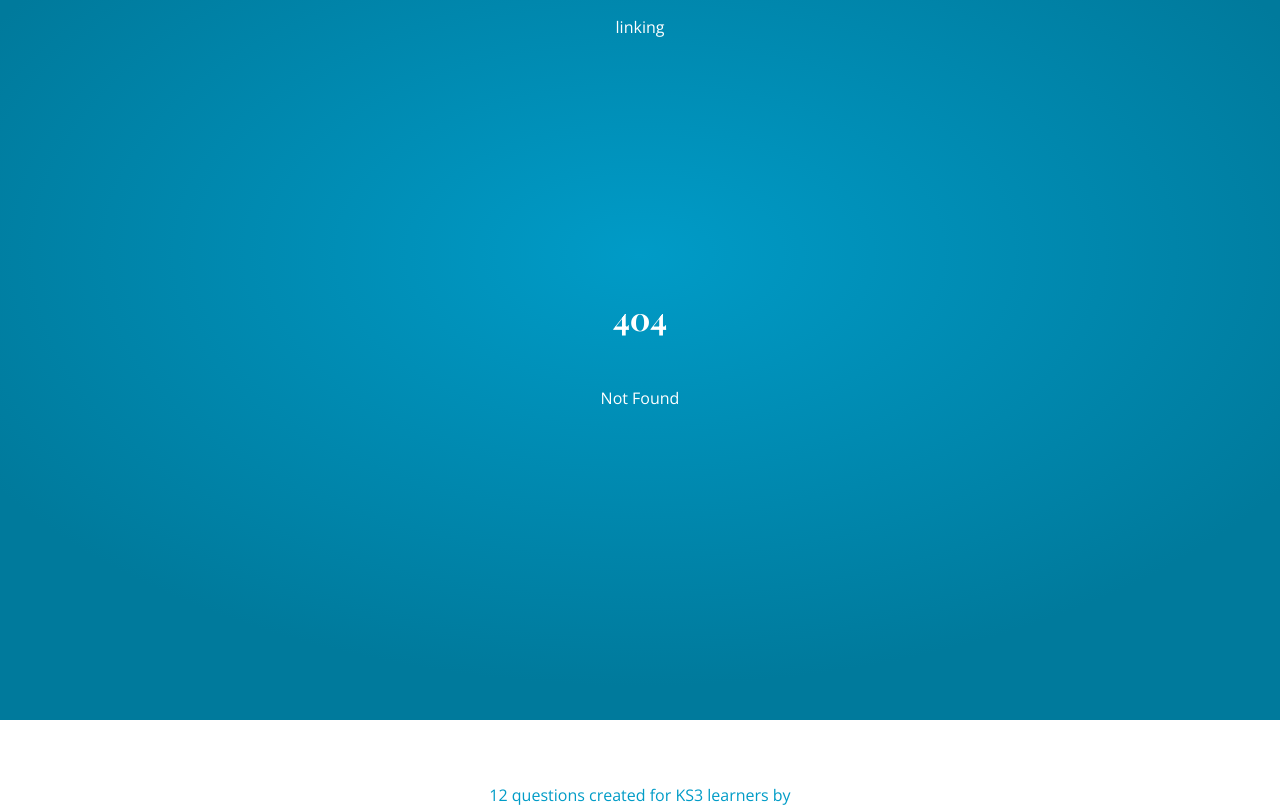
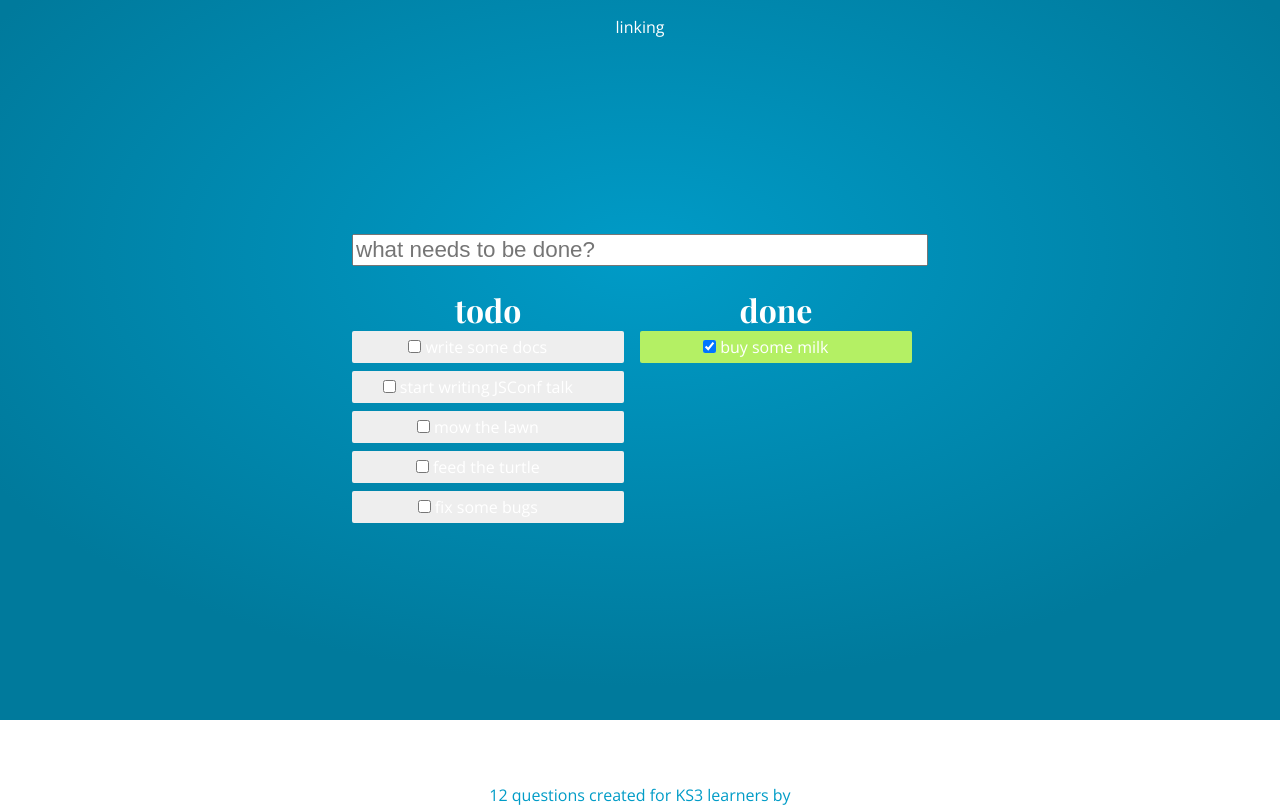
Before and after one commit to aled-working/qz-quizplayer-demo, a SvelteKit app: page /example-animate in a window 1280 px wide. Before the commit this address had no page. Shown: the top 807 px of the page. Built offline with nearby package versions, Linux system fonts and the light colour scheme.

Commit message:
checks answer (log)

```diff
--- /dev/null
+++ b/src/routes/example-animate/+page.svelte
@@ -0,0 +1,150 @@
+<script>
+
+    //https://svelte.dev/tutorial/animate
+    //https://svelte.dev/tutorial/deferred-transitions
+	import { quintOut } from 'svelte/easing';
+	import { crossfade } from 'svelte/transition';
+	import { flip } from 'svelte/animate';
+
+	const [send, receive] = crossfade({
+		fallback(node, params) {
+			const style = getComputedStyle(node);
+			const transform = style.transform === 'none' ? '' : style.transform;
+
+			return {
+				duration: 600,
+				easing: quintOut,
+				css: t => `
+					transform: ${transform} scale(${t});
+					opacity: ${t}
+				`
+			};
+		}
+	});
+
+	let todos = [
+		{ id: 1, done: false, description: 'write some docs' },
+		{ id: 2, done: false, description: 'start writing JSConf talk' },
+		{ id: 3, done: true, description: 'buy some milk' },
+		{ id: 4, done: false, description: 'mow the lawn' },
+		{ id: 5, done: false, description: 'feed the turtle' },
+		{ id: 6, done: false, description: 'fix some bugs' },
+	];
+
+	let uid = todos.length + 1;
+
+	function add(input) {
+		const todo = {
+			id: uid++,
+			done: false,
+			description: input.value
+		};
+
+		todos = [todo, ...todos];
+		input.value = '';
+	}
+
+	function remove(todo) {
+		todos = todos.filter(t => t !== todo);
+	}
+</script>
+
+<div class='board'>
+	<input
+		class="new-todo"
+		placeholder="what needs to be done?"
+		on:keydown="{event => event.key === 'Enter' && add(event.target)}"
+	>
+
+	<div class='left'>
+		<h2>todo</h2>
+		{#each todos.filter(t => !t.done) as todo (todo.id)}
+			<label
+				in:receive="{{key: todo.id}}"
+				out:send="{{key: todo.id}}"
+				animate:flip
+			>
+				<input type=checkbox bind:checked={todo.done}>
+				{todo.description}
+				<button on:click="{() => remove(todo)}">x</button>
+			</label>
+		{/each}
+	</div>
+
+	<div class='right'>
+		<h2>done</h2>
+		{#each todos.filter(t => t.done) as todo (todo.id)}
+			<label
+				in:receive="{{key: todo.id}}"
+				out:send="{{key: todo.id}}"
+				animate:flip
+			>
+				<input type=checkbox bind:checked={todo.done}>
+				{todo.description}
+				<button on:click="{() => remove(todo)}">x</button>
+			</label>
+		{/each}
+	</div>
+</div>
+
+<style>
+	.new-todo {
+		font-size: 1.4em;
+		width: 100%;
+		margin: 2em 0 1em 0;
+	}
+
+	.board {
+		max-width: 36em;
+		margin: 0 auto;
+	}
+
+	.left, .right {
+		float: left;
+		width: 50%;
+		padding: 0 1em 0 0;
+		box-sizing: border-box;
+	}
+
+	h2 {
+		font-size: 2em;
+		font-weight: 200;
+		user-select: none;
+	}
+
+	label {
+		top: 0;
+		left: 0;
+		display: block;
+		font-size: 1em;
+		line-height: 1;
+		padding: 0.5em;
+		margin: 0 auto 0.5em auto;
+		border-radius: 2px;
+		background-color: #eee;
+		user-select: none;
+	}
+
+	input { margin: 0 }
+
+	.right label {
+		background-color: rgb(180,240,100);
+	}
+
+	button {
+		float: right;
+		height: 1em;
+		box-sizing: border-box;
+		padding: 0 0.5em;
+		line-height: 1;
+		background-color: transparent;
+		border: none;
+		color: rgb(170,30,30);
+		opacity: 0;
+		transition: opacity 0.2s;
+	}
+
+	label:hover button {
+		opacity: 1;
+	}
+</style>
```
Also changed, not shown: src/routes/linking/+page.svelte (+44 -42 lines), src/routes/linking/bkp+page.svelte (+85 -38 lines).
